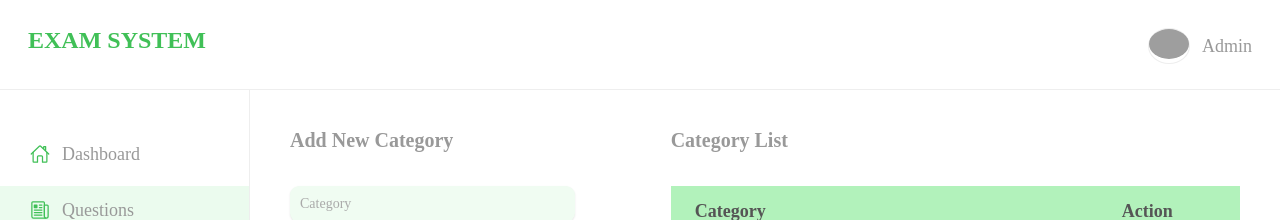
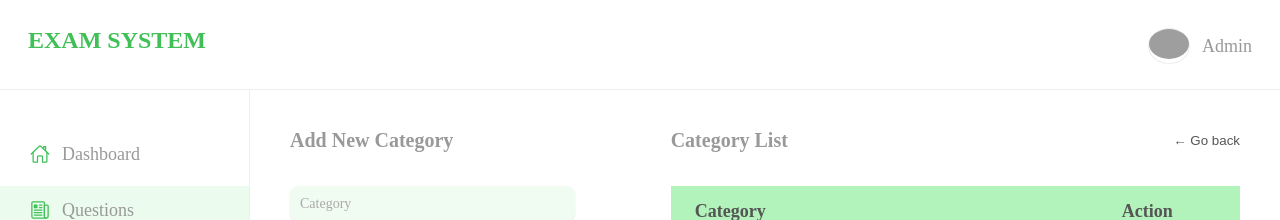
Before and after one commit to Nnvemeka/Exam-system, a React (Create React App) app: page /questions/question-category in a window 1280 px wide. Shown: the top 220 px of the page. Built offline with nearby package versions, Linux system fonts and the light colour scheme; data requests are answered from the project's data file; grey boxes are pictures that could not be loaded.

Commit message:
Fix edit category page

```diff
--- a/src/pages/question-category/QuestionCategory.jsx
+++ b/src/pages/question-category/QuestionCategory.jsx
@@ -1,10 +1,11 @@
 import React, { useState } from 'react'
 import { useAddCategoriesData, useCategoriesData, useDeleteCategoryData } from '../../hooks/useCategories'
 import ReactModal from 'react-modal'
+import { Link, useNavigate } from 'react-router-dom'
 import './questionCategory.css'
-import { Link } from 'react-router-dom'
 
 const QuestionCategory = () => {
+    const navigate = useNavigate()
     const [category, setCategory] = useState('');
     const [id, setId] = useState('');
     const [onDeleteModal, setOnDeleteModal] = useState(false);
@@ -31,6 +32,7 @@ const QuestionCategory = () => {
     return (
         <main className="question-category">
             <div className="question-category--container">
+
                 <div className="add-category">
                     <h4>Add New Category</h4>
                     <form className='addCatergory-form' onSubmit={handleSubmit}>
@@ -39,7 +41,11 @@ const QuestionCategory = () => {
                     </form>
                 </div>
                 <div className="category-list">
-                    <h4>Category List</h4>
+                    <div className="category-list--header">
+                        <h5 className="category-list--title">Category List</h5>
+                        <button onClick={() => navigate(-1)} className='go-back-btn'>&larr; Go back</button>
+                    </div>
+
                     <table>
                         <thead>
                             <tr>
@@ -93,7 +99,7 @@ const QuestionCategory = () => {
                 </div>
                 <span className='msg'>Are you sure you want to delete this category?</span>
                 <div className="modal-button">
-                    <button className='modal-update-btn' onClick={()=> {delCategory(id); closeDeleteModal()}}>Confirm</button>
+                    <button className='modal-update-btn' onClick={() => { delCategory(id); closeDeleteModal() }}>Confirm</button>
                     <button className='modal-cancel-btn' onClick={closeDeleteModal}>Cancel</button>
                 </div>
             </ReactModal>
--- a/src/pages/question-category/edit-question-category/EditQuestionCat.jsx
+++ b/src/pages/question-category/edit-question-category/EditQuestionCat.jsx
@@ -1,6 +1,7 @@
-import React, { useEffect, useState } from 'react'
+import React, { useState } from 'react'
 import { useNavigate, useParams } from 'react-router-dom'
 import { useGetCategoryData, useUpdateCategoryData } from '../../../hooks/useCategories'
+import './editQuestionCat.css'
 
 
 const EditQuestionCat = () => {
@@ -12,7 +13,7 @@ const EditQuestionCat = () => {
     const { mutate, isLoading, isSuccess, isError, error } = useUpdateCategoryData(data?.data)
 
     const category = data?.data
-    const [cat, setCat] = useState({...category})
+    const [cat, setCat] = useState({ ...category })
 
     const handleChange = (e) => {
         const { name, value } = e.target
@@ -38,12 +39,17 @@ const EditQuestionCat = () => {
                 <>
                     {isLoading ? ('Updating category...') : (
                         <>
-                            <h4>Edit Category</h4>
-                            <button onClick={goBack}>Go back</button>
+                            <div className="editQuestionCat-header">
+                                <h4>Edit Category</h4>
+                                <button className='go-back-btn' onClick={goBack}>&larr; Go back</button>
+                            </div>
                             {isError && <div>An errror occurred: {error.message}</div>}
                             {isSuccess && <div>Category updated!</div>}
-                            <input type='text' name="description" placeholder={category.description} onChange={handleChange} />
-                            <button onClick={handleUpdate}>Update</button>
+
+                            <div className='editQuestionCat-form'>
+                                <input type='text' name="description" placeholder={category.description} onChange={handleChange} />
+                                <button className='editQuestionCat-btn' onClick={handleUpdate}>Update</button>
+                            </div>
                         </>
                     )}
                 </>
--- a/src/pages/question-category/questionCategory.css
+++ b/src/pages/question-category/questionCategory.css
@@ -56,6 +56,19 @@
     display: grid;
     grid-template-columns: 1fr 2fr;
     gap: 9.6rem;
+}
+
+.category-list--header {
+    display: flex;
+    align-items: center;
+    justify-content: space-between;
+    margin-bottom: 3.6rem;
+}
+
+.category-list--title {
+    text-align: left;
+    color: #999;
+    font-size: 2rem;
 }
 
 table {
```
